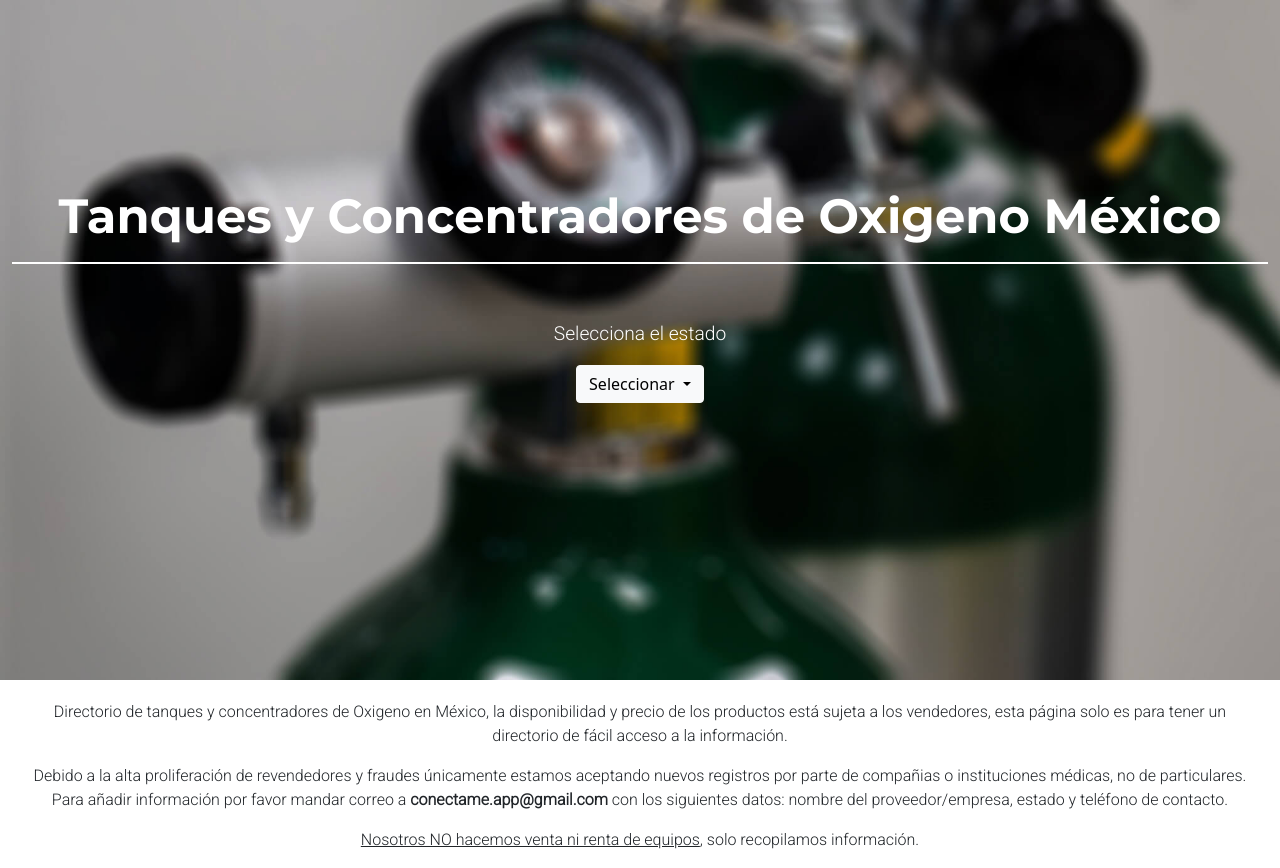
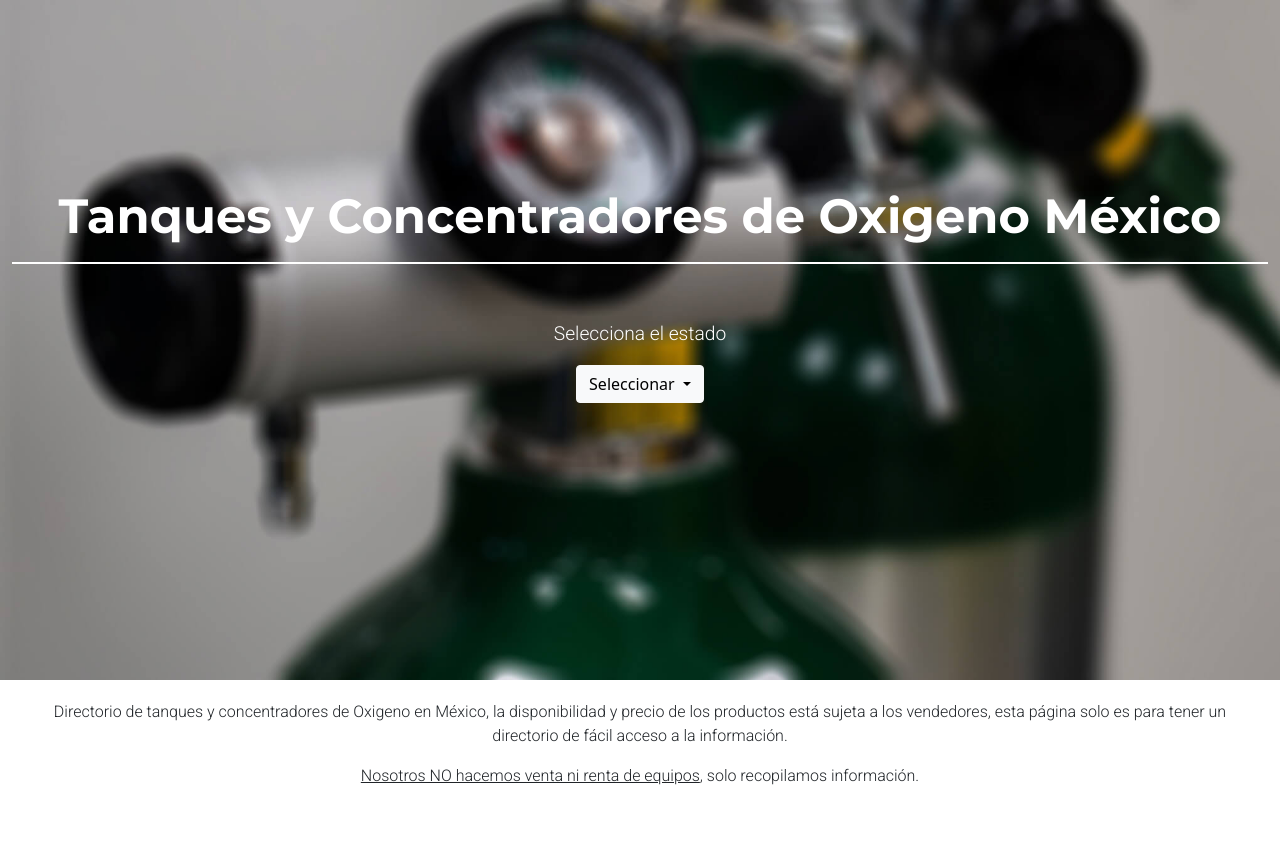
Before and after one commit to DYEWolf/tanques-oxigeno, an Angular app: page / in a window 1280 px wide. After the commit the page ends 804 px from the top, so only its background shows below. Built offline with nearby package versions, Linux system fonts and the light colour scheme.

Commit message:
end of this

```diff
--- a/src/app/app.component.html
+++ b/src/app/app.component.html
@@ -51,14 +51,6 @@
       información.
     </p>
     <p>
-      Debido a la alta proliferación de revendedores y fraudes únicamente
-      estamos aceptando nuevos registros por parte de compañias o instituciones
-      médicas, no de particulares. Para añadir información por favor mandar
-      correo a
-      <b>conectame.app@gmail.com</b> con los siguientes datos: nombre del
-      proveedor/empresa, estado y teléfono de contacto.
-    </p>
-    <p>
       <u>Nosotros NO hacemos venta ni renta de equipos</u>, solo recopilamos
       información.
     </p>
```
